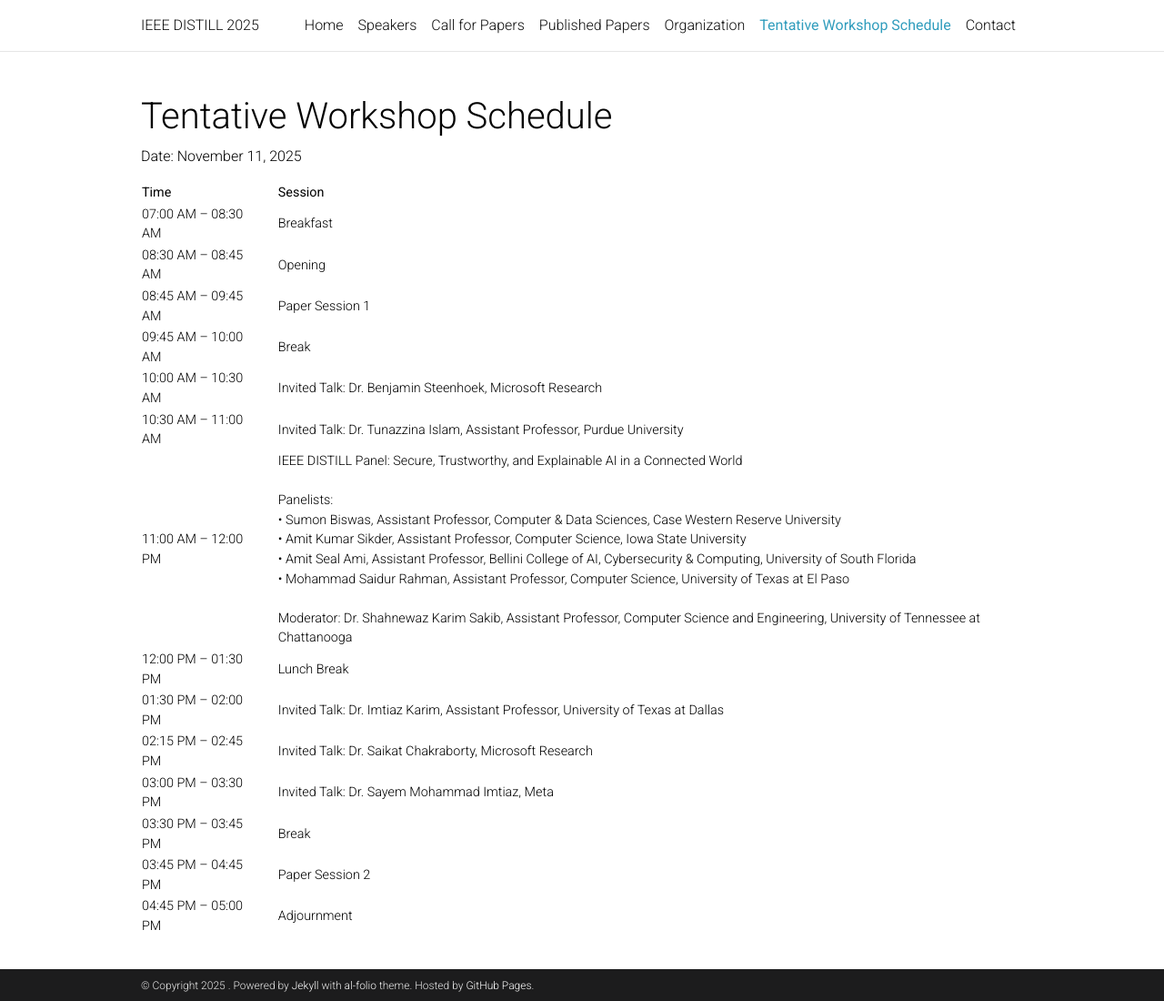
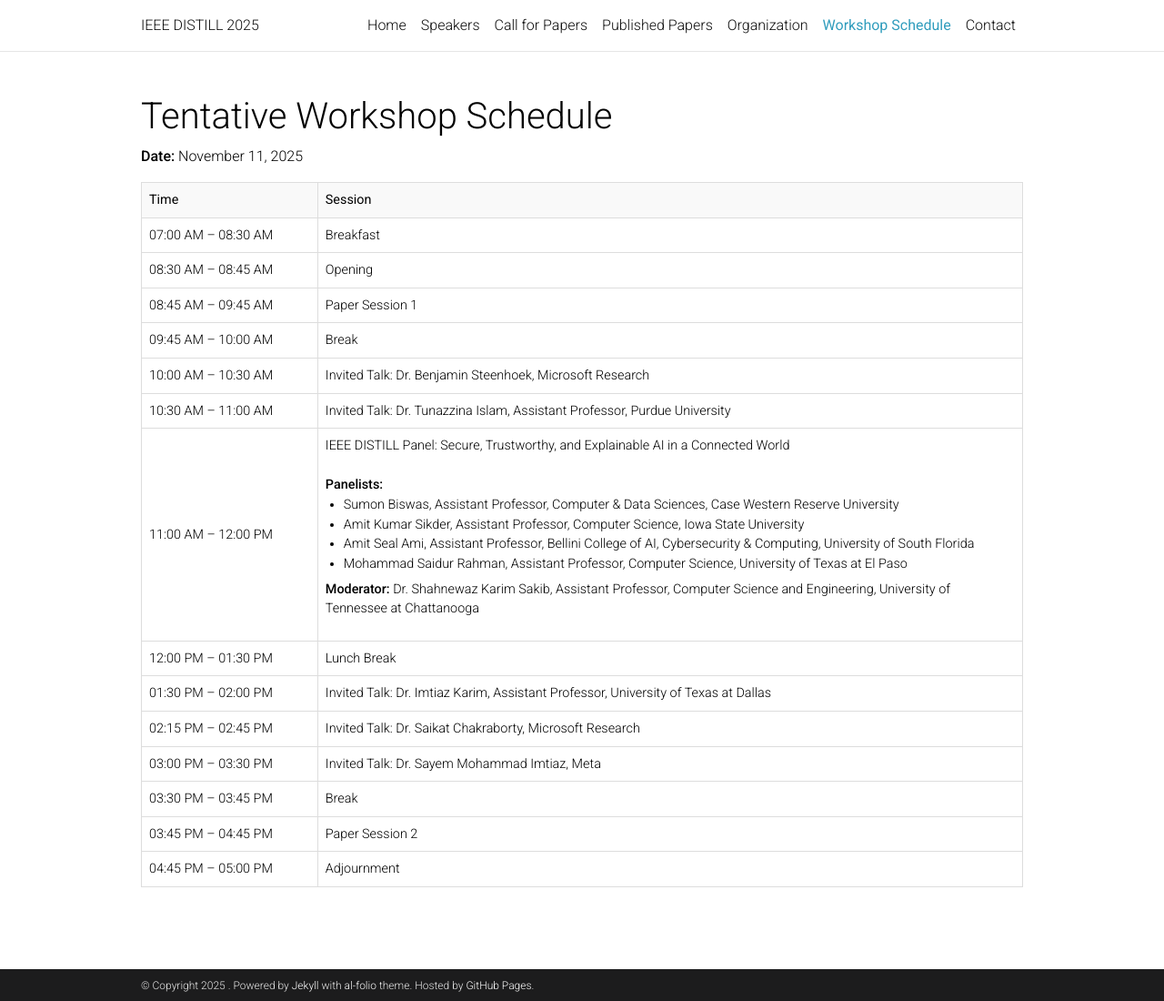
Before and after one commit to ieeedistill/ieeedistill.github.io, a Jekyll site: the page built from _pages/schedule.md, in a window 1280 px wide and 1100 px high. Shown: the whole window at 91% size. Built offline with Jekyll 4.4.1, drawn with Linux system fonts in a browser that asks for light colours; comment, search, counter and statistics services are not loaded; a style sheet for code colours, icons or effects is not loaded.

Commit message:
Update schedule.md

```diff
--- a/_pages/schedule.md
+++ b/_pages/schedule.md
@@ -1,29 +1,51 @@
 ---
 layout: page
-title: "Tentative Workshop Schedule"
+title: "Workshop Schedule"
 permalink: /schedule/
 nav: true
 nav_order: 6
 nav_title: "Schedule"
 ---
 
-# Tentative Workshop Schedule
+<h1>Tentative Workshop Schedule</h1>
 
-Date: November 11, 2025
+<p><strong>Date:</strong> November 11, 2025</p>
 
-| Time                | | | | Session                                                                  |
-|---------------------| | | |--------------------------------------------------------------------------|
-| 07:00 AM – 08:30 AM | | | | Breakfast                                                                |
-| 08:30 AM – 08:45 AM | | | | Opening                                                                  |
-| 08:45 AM – 09:45 AM | | | | Paper Session 1                                                          |
-| 09:45 AM – 10:00 AM | | | | Break                                                                    |
-| 10:00 AM – 10:30 AM | | | | Invited Talk: Dr. Benjamin Steenhoek, Microsoft Research                 |
-| 10:30 AM – 11:00 AM | | | | Invited Talk: Dr. Tunazzina Islam, Assistant Professor, Purdue University |
-| 11:00 AM – 12:00 PM | | | | IEEE DISTILL Panel: Secure, Trustworthy, and Explainable AI in a Connected World<br><br>Panelists:<br>• Sumon Biswas, Assistant Professor, Computer & Data Sciences, Case Western Reserve University<br>• Amit Kumar Sikder, Assistant Professor, Computer Science, Iowa State University<br>• Amit Seal Ami, Assistant Professor, Bellini College of AI, Cybersecurity & Computing, University of South Florida<br>• Mohammad Saidur Rahman, Assistant Professor, Computer Science, University of Texas at El Paso<br><br>Moderator: Dr. Shahnewaz Karim Sakib, Assistant Professor, Computer Science and Engineering, University of Tennessee at Chattanooga |
-| 12:00 PM – 01:30 PM | | | | Lunch Break                                                              |
-| 01:30 PM – 02:00 PM | | | | Invited Talk: Dr. Imtiaz Karim, Assistant Professor, University of Texas at Dallas |
-| 02:15 PM – 02:45 PM | | | | Invited Talk: Dr. Saikat Chakraborty, Microsoft Research                 |
-| 03:00 PM – 03:30 PM | | | | Invited Talk: Dr. Sayem Mohammad Imtiaz, Meta                            |
-| 03:30 PM – 03:45 PM | | | | Break                                                                    |
-| 03:45 PM – 04:45 PM | | | | Paper Session 2                                                          |
-| 04:45 PM – 05:00 PM | | | | Adjournment                                                              |
+<table style="width:100%; border-collapse: collapse; border: 1px solid #ddd;">
+  <thead style="background-color: #f9f9f9;">
+    <tr>
+      <th style="border: 1px solid #ddd; padding: 8px; width: 20%;">Time</th>
+      <th style="border: 1px solid #ddd; padding: 8px;">Session</th>
+    </tr>
+  </thead>
+  <tbody>
+    <tr><td style="border: 1px solid #ddd; padding: 8px;">07:00 AM – 08:30 AM</td><td style="border: 1px solid #ddd; padding: 8px;">Breakfast</td></tr>
+    <tr><td style="border: 1px solid #ddd; padding: 8px;">08:30 AM – 08:45 AM</td><td style="border: 1px solid #ddd; padding: 8px;">Opening</td></tr>
+    <tr><td style="border: 1px solid #ddd; padding: 8px;">08:45 AM – 09:45 AM</td><td style="border: 1px solid #ddd; padding: 8px;">Paper Session 1</td></tr>
+    <tr><td style="border: 1px solid #ddd; padding: 8px;">09:45 AM – 10:00 AM</td><td style="border: 1px solid #ddd; padding: 8px;">Break</td></tr>
+    <tr><td style="border: 1px solid #ddd; padding: 8px;">10:00 AM – 10:30 AM</td><td style="border: 1px solid #ddd; padding: 8px;">Invited Talk: Dr. Benjamin Steenhoek, Microsoft Research</td></tr>
+    <tr><td style="border: 1px solid #ddd; padding: 8px;">10:30 AM – 11:00 AM</td><td style="border: 1px solid #ddd; padding: 8px;">Invited Talk: Dr. Tunazzina Islam, Assistant Professor, Purdue University</td></tr>
+    <tr>
+      <td style="border: 1px solid #ddd; padding: 8px;">11:00 AM – 12:00 PM</td>
+      <td style="border: 1px solid #ddd; padding: 8px;">
+        IEEE DISTILL Panel: Secure, Trustworthy, and Explainable AI in a Connected World
+        <br><br>
+        <strong>Panelists:</strong>
+        <ul style="margin: 0; padding-left: 20px;">
+          <li>Sumon Biswas, Assistant Professor, Computer & Data Sciences, Case Western Reserve University</li>
+          <li>Amit Kumar Sikder, Assistant Professor, Computer Science, Iowa State University</li>
+          <li>Amit Seal Ami, Assistant Professor, Bellini College of AI, Cybersecurity & Computing, University of South Florida</li>
+          <li>Mohammad Saidur Rahman, Assistant Professor, Computer Science, University of Texas at El Paso</li>
+        </ul>
+        <p style="margin-top: 6px;"><strong>Moderator:</strong> Dr. Shahnewaz Karim Sakib, Assistant Professor, Computer Science and Engineering, University of Tennessee at Chattanooga</p>
+      </td>
+    </tr>
+    <tr><td style="border: 1px solid #ddd; padding: 8px;">12:00 PM – 01:30 PM</td><td style="border: 1px solid #ddd; padding: 8px;">Lunch Break</td></tr>
+    <tr><td style="border: 1px solid #ddd; padding: 8px;">01:30 PM – 02:00 PM</td><td style="border: 1px solid #ddd; padding: 8px;">Invited Talk: Dr. Imtiaz Karim, Assistant Professor, University of Texas at Dallas</td></tr>
+    <tr><td style="border: 1px solid #ddd; padding: 8px;">02:15 PM – 02:45 PM</td><td style="border: 1px solid #ddd; padding: 8px;">Invited Talk: Dr. Saikat Chakraborty, Microsoft Research</td></tr>
+    <tr><td style="border: 1px solid #ddd; padding: 8px;">03:00 PM – 03:30 PM</td><td style="border: 1px solid #ddd; padding: 8px;">Invited Talk: Dr. Sayem Mohammad Imtiaz, Meta</td></tr>
+    <tr><td style="border: 1px solid #ddd; padding: 8px;">03:30 PM – 03:45 PM</td><td style="border: 1px solid #ddd; padding: 8px;">Break</td></tr>
+    <tr><td style="border: 1px solid #ddd; padding: 8px;">03:45 PM – 04:45 PM</td><td style="border: 1px solid #ddd; padding: 8px;">Paper Session 2</td></tr>
+    <tr><td style="border: 1px solid #ddd; padding: 8px;">04:45 PM – 05:00 PM</td><td style="border: 1px solid #ddd; padding: 8px;">Adjournment</td></tr>
+  </tbody>
+</table>
```
